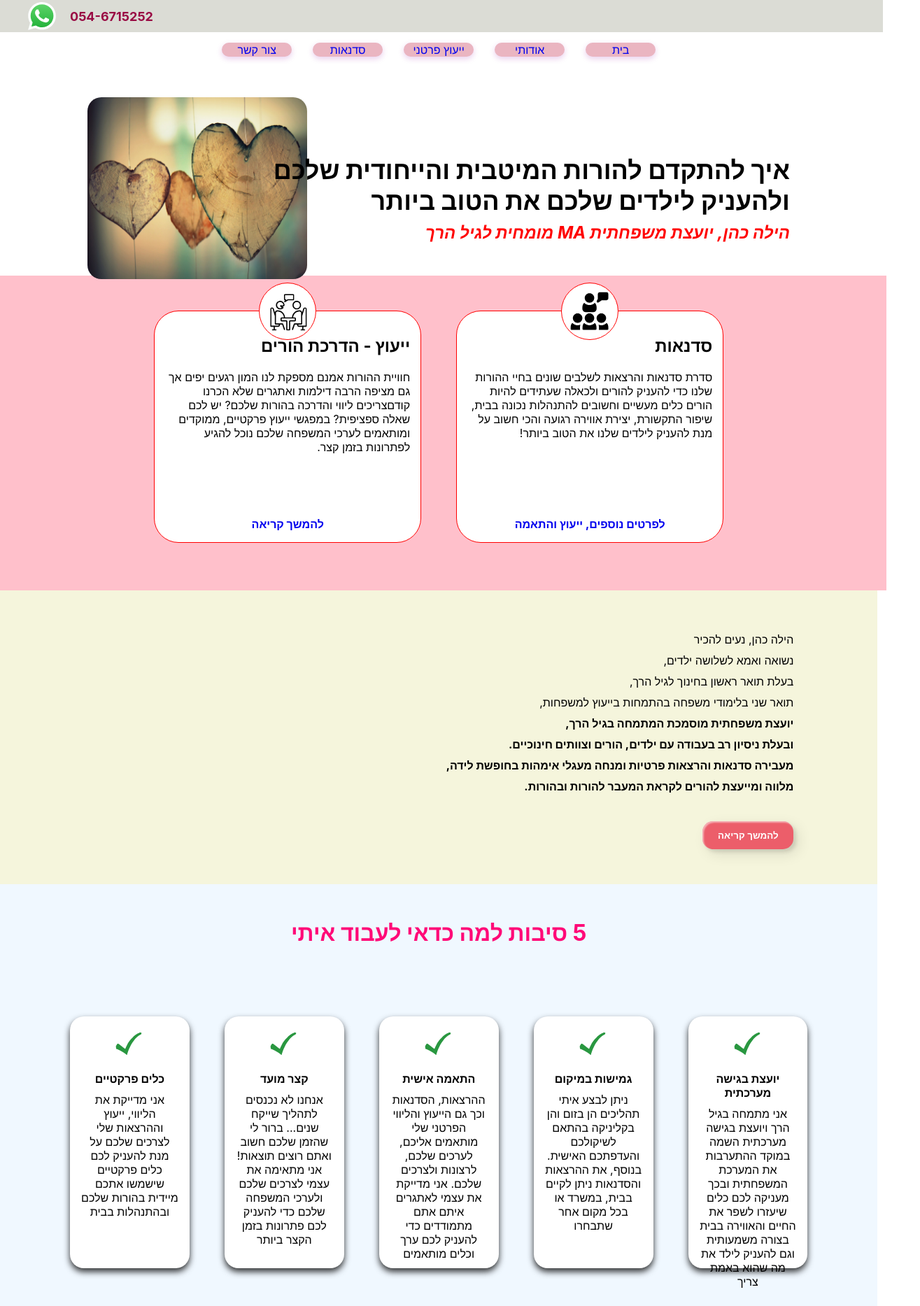
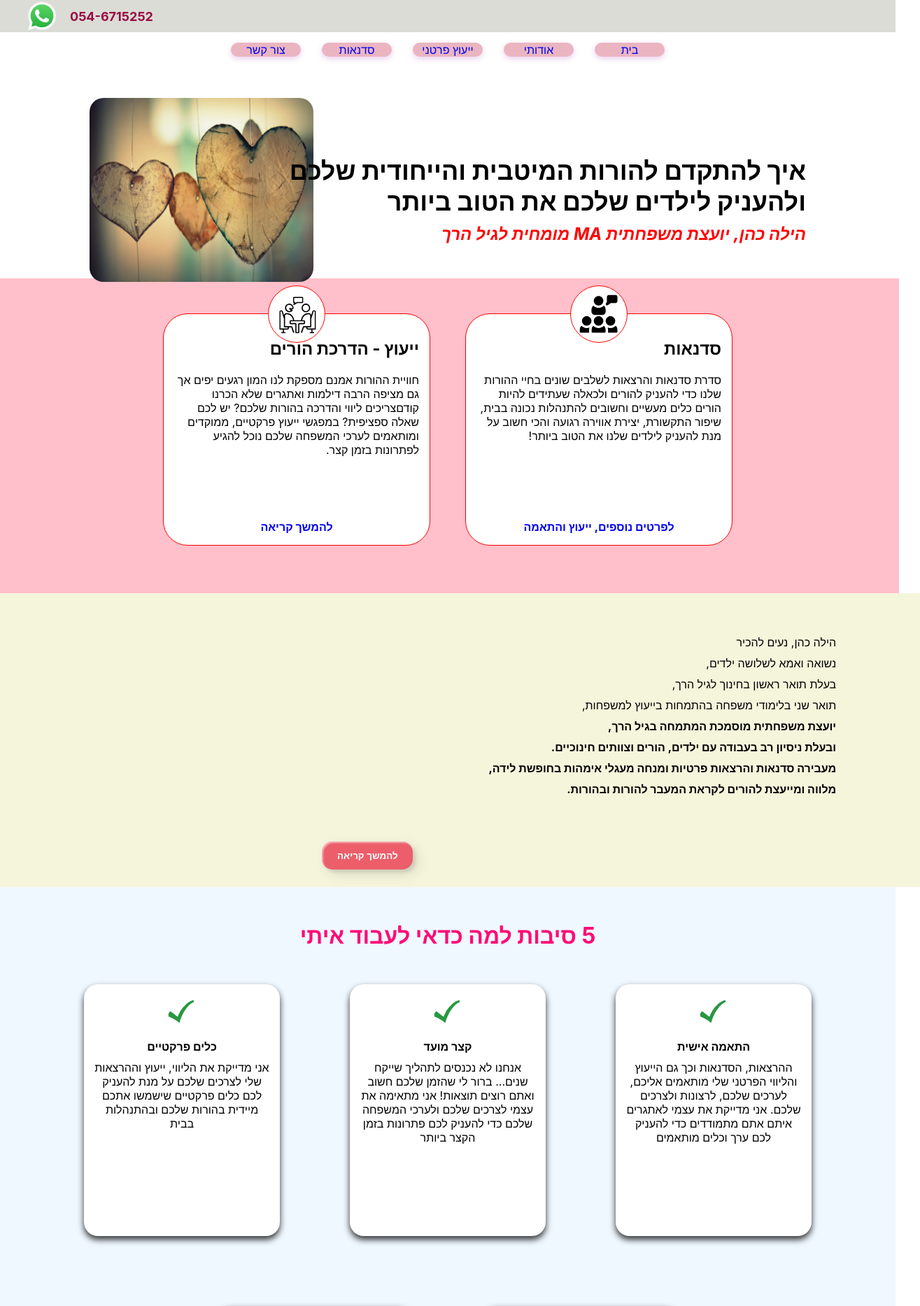
Before and after one commit to itaycs2407/Family-Consult, a React (Create React App) app: page /home in a window 1280 px wide. Shown: the top 1867 px of the page at 70% size, 1315 px wide, since content can reach past the window. Built offline with nearby package versions, Linux system fonts and the light colour scheme; the HTML template or start-up script is replaced by a standard one.

Commit message:
fix home desktop layout

```diff
--- a/src/App.tsx
+++ b/src/App.tsx
@@ -28,7 +28,7 @@ const App: React.FC = () => (
 
 const Container = styled.div`
   height: 100vh;
-  width: 98vw;
+  width: 100%
   display: flex;
   flex-direction: column;
   justify-content: flex-start;
@@ -36,7 +36,7 @@ const Container = styled.div`
 `;
 
 const ContentContainer = styled.div`
-  width: 100%;
+  //width: 100%;
 `;
 
 export default App;
--- a/src/components/navbar/navbar.tsx
+++ b/src/components/navbar/navbar.tsx
@@ -72,17 +72,15 @@ const Container = styled.div`
 export const StyledStrip = styled.div`
   background-color: #dbdcd5;
   color: #990a43;
-  width: 99%;
+  //width: 100%;
   display: flex;
   align-items: center;
-  padding: 3px 0 3px 20px;
+  padding: 3px 3px 3px 20px;
   font-size: 18px;
   font-weight: 650;
 
   @media screen and ${deviceMax.mobileL} {
     justify-content: space-between;
-    padding: 0;
-    width: 108%;
   }
 `;
 
@@ -106,7 +104,6 @@ const MenuContainer = styled.div`
 
 const Hamburger = styled(MenuIcon)`
   display: none;
-  margin: 20px;
   cursor: pointer;
   position: relative;
   @media ${deviceMax.mobileL} {
--- a/src/pages/home.tsx
+++ b/src/pages/home.tsx
@@ -159,12 +159,9 @@ const StyledBr = styled.br`
 
 const Button = styled(StyledButton)`
   position: absolute;
-  right: 0;
-  bottom: 0;
-  margin-bottom: 50px;
-  margin-right: 120px;
+  bottom: 25px;
+  left: 35%;
   @media screen and ${deviceMax.mobileL} {
-    bottom: auto;
   }
 `;
 
@@ -229,8 +226,9 @@ const WhyWithMeWrapper = styled.div`
 const WhyWithMeContainer = styled.div`
   background: aliceblue;
   display: flex;
-  gap: 50px;
-  padding: 50px;
+  flex-wrap: wrap;
+  width: 100%;
+  gap: 100px;
   justify-content: center;
   @media screen and ${deviceMax.mobileL} {
     gap: 10px;
@@ -242,9 +240,10 @@ const WhyWithMeContainer = styled.div`
 const WhoAmI = styled.div`
   background: beige;
   padding: 60px 120px 120px;
+  width: 84%;
   position: relative;
   @media screen and ${deviceMax.mobileL} {
-    padding: 20px 20px 20px;
+    padding: 16px;
   }
 `;
 
@@ -252,7 +251,7 @@ const CardContainer = styled.div`
   display: flex;
   height: 350px;
   padding: 50px;
-  width: 94%;
+  width: 93%;
   gap: 50px;
   justify-content: center;
   background: pink;
@@ -261,7 +260,6 @@ const CardContainer = styled.div`
     margin-top: 100px;
     margin-left: 5px;
     margin-right: 5px;
-    width: 90%;
     gap: 10px;
   }
 `;
```
